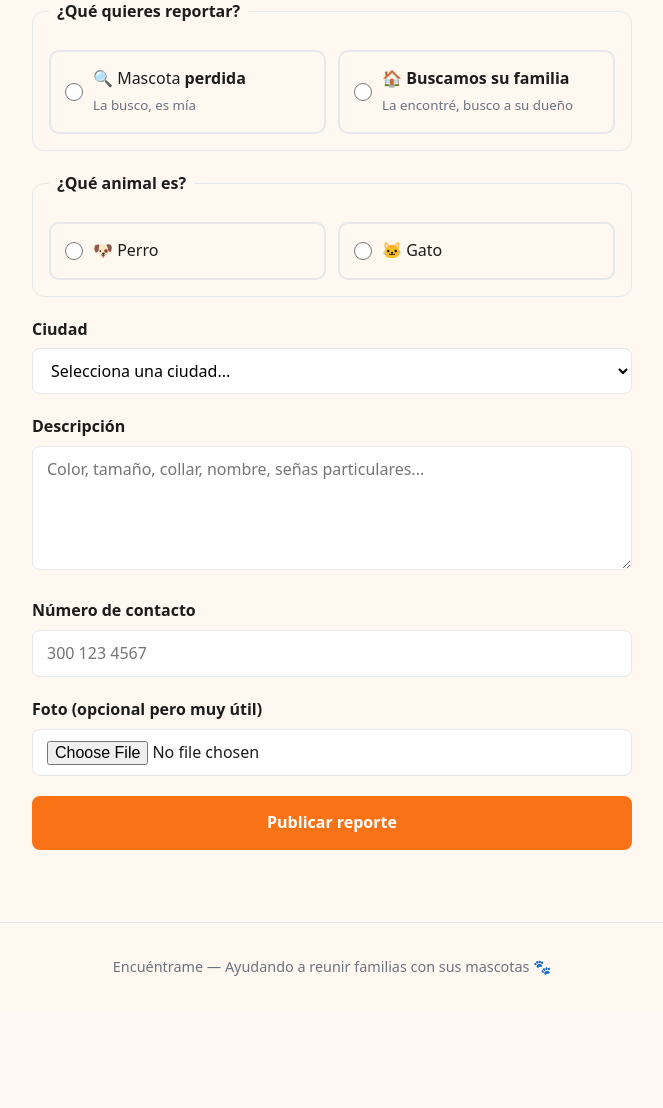
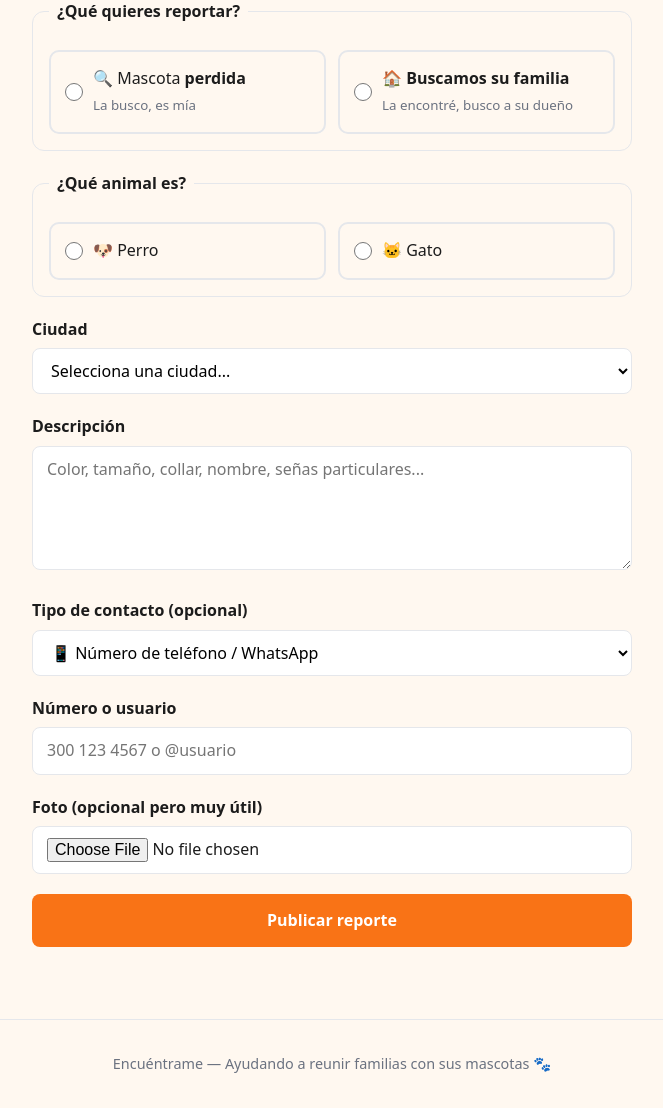
Before and after one commit to angelampdev/encuentrame, a Flask app: page /reportar in a window 1280 px wide. Shown: the part 180-1288 px from the top of the page, without its empty margins (308-971 px from the left). Before the commit the page ends 1156 px from the top, so only its background shows below. Run offline with Flask 3, Linux system fonts and the light colour scheme.

Commit message:
cambios para diferentes tipos de contacto

```diff
--- a/app.py
+++ b/app.py
@@ -18,6 +18,9 @@ UPLOAD_FOLDER = os.path.join(os.path.dirname(__file__), "static", "uploads")
 ALLOWED_EXTENSIONS = {"png", "jpg", "jpeg", "webp"}
 MAX_IMAGE_SIZE = (800, 800)
 CIUDADES = ["Armenia", "Pereira", "Dosquebradas", "Cali", "Chocó"]
+
+
+CONTACTO_TIPOS = {"numero", "instagram", "tiktok", "facebook"}
 
 
 def allowed_file(filename):
@@ -77,9 +80,12 @@ def reportar():
         ciudad = request.form.get("ciudad")
         descripcion = request.form.get("descripcion", "").strip()
         contacto = request.form.get("contacto", "").strip()
+        contacto_tipo = request.form.get("contacto_tipo", "numero")
+        if contacto_tipo not in CONTACTO_TIPOS:
+            contacto_tipo = "numero"
         foto_file = request.files.get("foto")
 
-        if not all([tipo, animal, ciudad, descripcion, contacto]):
+        if not all([tipo, animal, ciudad, descripcion]):
             flash("Por favor completa todos los campos.", "error")
             return render_template("reportar.html", ciudades=CIUDADES)
 
@@ -87,8 +93,8 @@ def reportar():
 
         conn = get_connection()
         conn.execute(
-            "INSERT INTO mascotas (tipo, animal, ciudad, descripcion, contacto, foto) VALUES (?,?,?,?,?,?)",
-            (tipo, animal, ciudad, descripcion, contacto, filename)
+            "INSERT INTO mascotas (tipo, animal, ciudad, descripcion, contacto, contacto_tipo, foto) VALUES (?,?,?,?,?,?,?)",
+            (tipo, animal, ciudad, descripcion, contacto, contacto_tipo, filename)
         )
         conn.commit()
         conn.close()
@@ -112,6 +118,10 @@ def detalle(id):
 @app.route("/mascota/<int:id>/encontrado", methods=["POST"])
 def marcar_encontrado(id):
     desc_cierre = request.form.get("desc_cierre", "").strip()
+    if not desc_cierre:
+        flash("Por favor cuéntanos cómo fue el reencuentro antes de marcarlo como encontrado.", "error")
+        return redirect(url_for("detalle", id=id))
+
     conn = get_connection()
     conn.execute(
         "UPDATE mascotas SET estado = 'encontrado', desc_cierre = ? WHERE id = ?",
@@ -123,6 +133,23 @@ def marcar_encontrado(id):
     return redirect(url_for("detalle", id=id))
 
 
+@app.route("/mascota/<int:id>/eliminar", methods=["POST"])
+def eliminar(id):
+    conn = get_connection()
+    mascota = conn.execute("SELECT foto FROM mascotas WHERE id = ?", (id,)).fetchone()
+    conn.execute("DELETE FROM mascotas WHERE id = ?", (id,))
+    conn.commit()
+    conn.close()
+
+    if mascota and mascota["foto"]:
+        foto_path = os.path.join(UPLOAD_FOLDER, mascota["foto"])
+        if os.path.exists(foto_path):
+            os.remove(foto_path)
+
+    flash("Reporte eliminado.", "success")
+    return redirect(url_for("index"))
+
+
 if __name__ == "__main__":
     port = int(os.environ.get("PORT", 5000))
     app.run(host="0.0.0.0", port=port, debug=False)
--- a/static/style.css
+++ b/static/style.css
@@ -52,6 +52,7 @@ footer { text-align: center; padding: 32px 20px; color: var(--gris); font-size:
 .btn-secondary { background: var(--gris-claro); color: var(--texto); border: 1px solid var(--borde); }
 .btn-success { background: var(--verde); color: white; }
 .btn-whatsapp { background: var(--azul-whatsapp); color: white; }
+.btn-danger { background: var(--rojo); color: white; }
 .btn-link { background: transparent; color: var(--gris); padding: 10px 12px; }
 .btn-full { width: 100%; text-align: center; padding: 14px; font-size: 1rem; }
 
@@ -211,6 +212,8 @@ legend { font-weight: 600; padding: 0 8px; }
   margin: 10px 0; resize: vertical;
 }
 
+.eliminar-form { border-top: 1px solid var(--borde); padding-top: 16px; margin-top: 16px; }
+
 /* ===== Responsive ===== */
 @media (max-width: 480px) {
   .hero h1 { font-size: 1.5rem; }
--- a/templates/reportar.html
+++ b/templates/reportar.html
@@ -52,9 +52,19 @@
     </div>
 
     <div class="field">
-      <label for="contacto">Número de contacto</label>
-      <input type="tel" id="contacto" name="contacto" required
-        placeholder="300 123 4567">
+      <label for="contacto_tipo">Tipo de contacto (opcional)</label>
+      <select id="contacto_tipo" name="contacto_tipo">
+        <option value="numero">📱 Número de teléfono / WhatsApp</option>
+        <option value="instagram">📷 Instagram</option>
+        <option value="tiktok">🎵 TikTok</option>
+        <option value="facebook">👤 Facebook</option>
+      </select>
+    </div>
+
+    <div class="field">
+      <label for="contacto">Número o usuario</label>
+      <input type="text" id="contacto" name="contacto"
+        placeholder="300 123 4567 o @usuario">
     </div>
 
     <div class="field">
```
Also changed, not shown: database.py (+16 -10 lines), templates/detalle.html (+19 -2 lines), .claude/settings.json, 1 other file.
